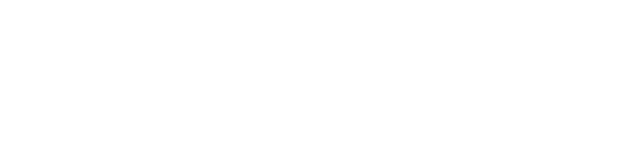
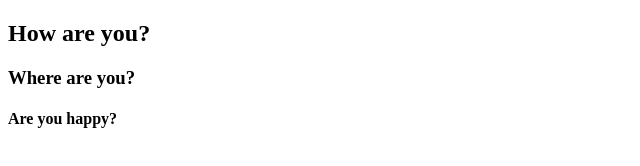
Before and after one commit to arindom10/my-2nd-repo, a plain HTML site: page index.html in a window 1280 px wide. Shown: the whole page, without its empty margins (0-640 px from the left). Drawn offline with Linux system fonts and the light colour scheme.

Commit message:
added header

```diff
--- a/index.html
+++ b/index.html
@@ -7,6 +7,8 @@
     <title>My repit github repo</title>
 </head>
 <body>
-
+    <h2>How are you?</h2>
+    <h3>Where are you?</h3>
+    <h4>Are you happy?</h4>
 </body>
 </html>
```
